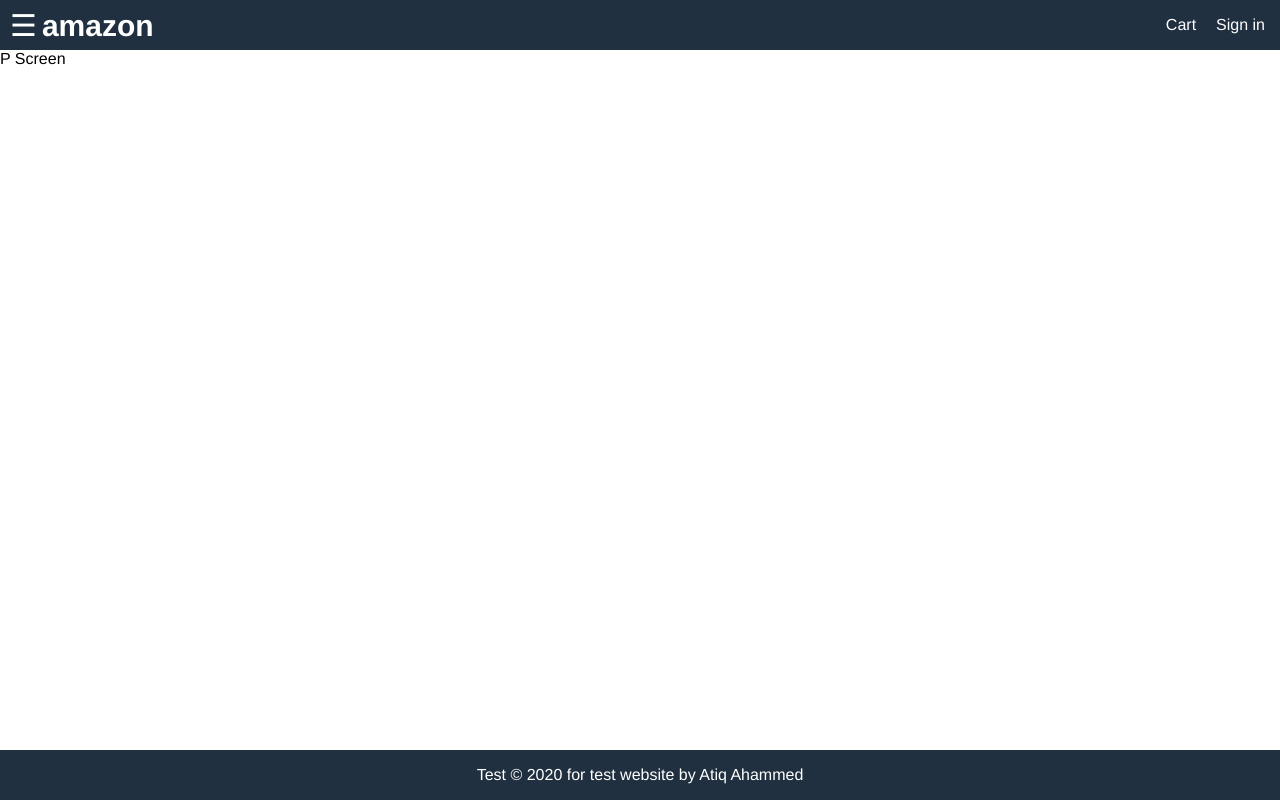
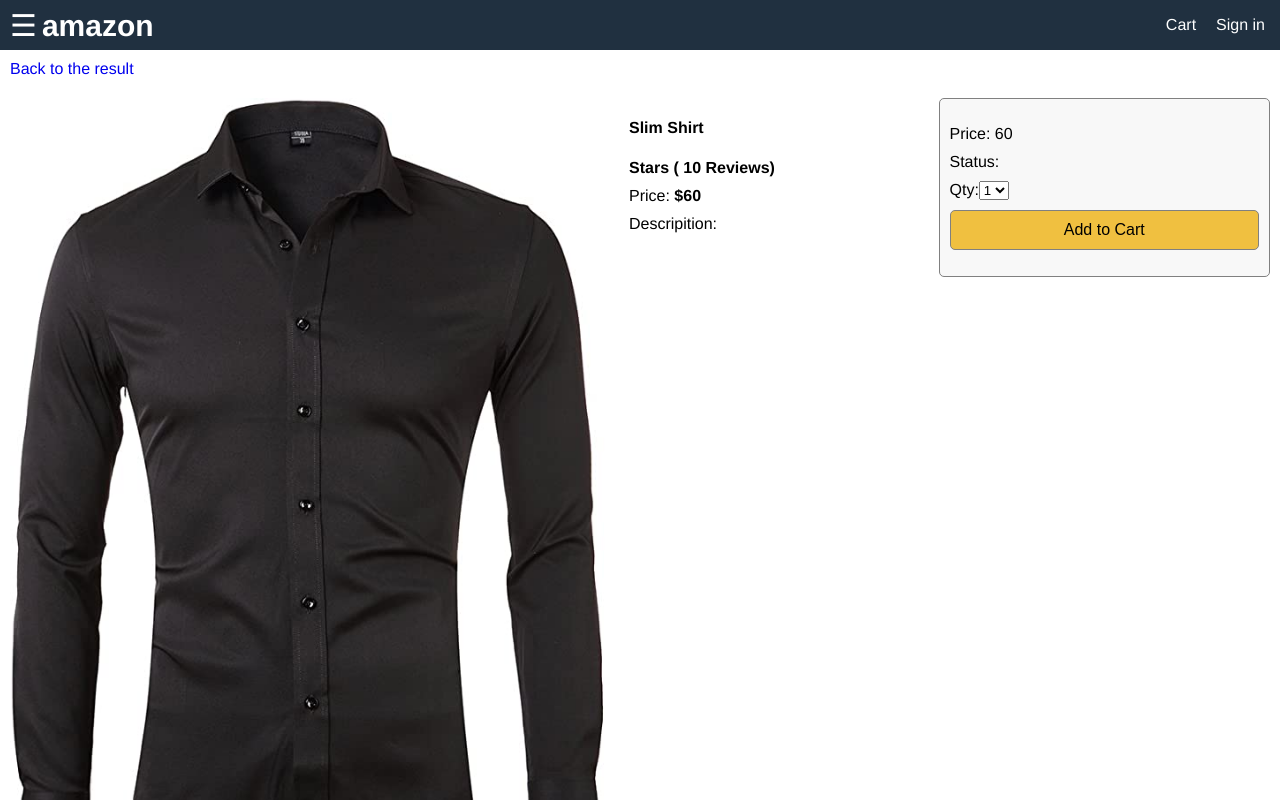
Before and after one commit to atiqahammed/intro-to-react-concept, a React (Create React App) app in the folder source/frontend/: page /product/1 in a window 1280 px wide. Shown: the top 800 px of the page. Built offline with nearby package versions, Linux system fonts and the light colour scheme.

Commit message:
product page template is ready

```diff
--- a/source/frontend/src/Screens/ProductScreen.js
+++ b/source/frontend/src/Screens/ProductScreen.js
@@ -1,7 +1,69 @@
 import React from 'react';
+import data from '../data';
+import { Link } from 'react-router-dom';
 
 function ProductScreen(props) {
-	return <div>P Screen</div>;
+	const product = data.products.find(x => x._id === props.match.params.id);
+
+	return (
+		<div>
+			<div className="back-to-result">
+				<Link to="/">Back to the result</Link>
+			</div>
+
+			<div className="details">
+				<div className="details-image">
+					<img src={product.image} alt={product.name}></img>
+				</div>
+
+
+				<div className="details-info">
+					<ul>
+						<li>
+							<h4>{product.name}</h4>
+						</li>
+						<li>
+							<b>{product.ratting} Stars ( {product.numReviews} Reviews)</b>
+						</li>
+						<li>
+							Price: <b>${product.price}</b>
+						</li>
+						<li>
+							Descripition:
+							<b>{product.description}</b>
+						</li>
+					</ul>
+				</div>
+
+				<div className="details-action">
+					<ul>
+						<li>
+							Price: {product.price}
+						</li>
+						<li>
+							Status: {product.status}
+						</li>
+						<li>
+							Qty:
+							<select>
+								<option>1</option>
+								<option>2</option>
+								<option>3</option>
+								<option>4</option>
+								<option>5</option>
+								<option>6</option>
+							</select>
+						</li>
+						<li>
+							<button className="button primary">Add to Cart</button>
+						</li>
+
+					</ul>
+				</div>
+
+			</div>
+		</div>
+	);
 }
 
 export default ProductScreen;
--- a/source/frontend/src/index.css
+++ b/source/frontend/src/index.css
@@ -166,3 +166,65 @@
   right: .5rem;
   top: 1.5rem
 }
+
+/* Product Details */
+.details{
+  display: flex;
+  justify-content: space-between;
+  align-items: flex-start;
+  flex-wrap: wrap;
+  padding: 1rem;
+}
+.details-image {
+  flex: 2 1 60rem;
+}
+.details-image img{
+  max-width: 60rem;
+  width: 100%;
+}
+.details-info {
+  flex: 1 1 30rem;
+}
+.details-action {
+  flex: 1 1 30rem;
+}
+
+.details-info ul, .details-action ul{
+  list-style-type: none;
+  padding: 0;
+}
+.details-info li, .details-action li{
+  margin-bottom: 1rem;
+}
+.back-to-result {
+  padding: 1rem;
+}
+.details-action{
+  border: .1rem #808080 solid;
+  border-radius: 0.5rem;
+  background-color: #f8f8f8;
+  padding: 1rem;
+}
+.details-action ul li:last-child{
+  display: flex;
+  flex-direction: column;
+}
+.button{
+  padding: 1rem;
+  border: .1rem #808080 solid;
+  border-radius: 0.5rem;
+  cursor: pointer;
+}
+.button:hover{
+
+  border: .1rem #404040 solid;
+}
+.button.primary{
+  background-color: #f0c040;
+}
+.button.secondary{
+  background-color: #f0f0f0;
+}
+.text-center{
+  text-align: center;
+}
```
